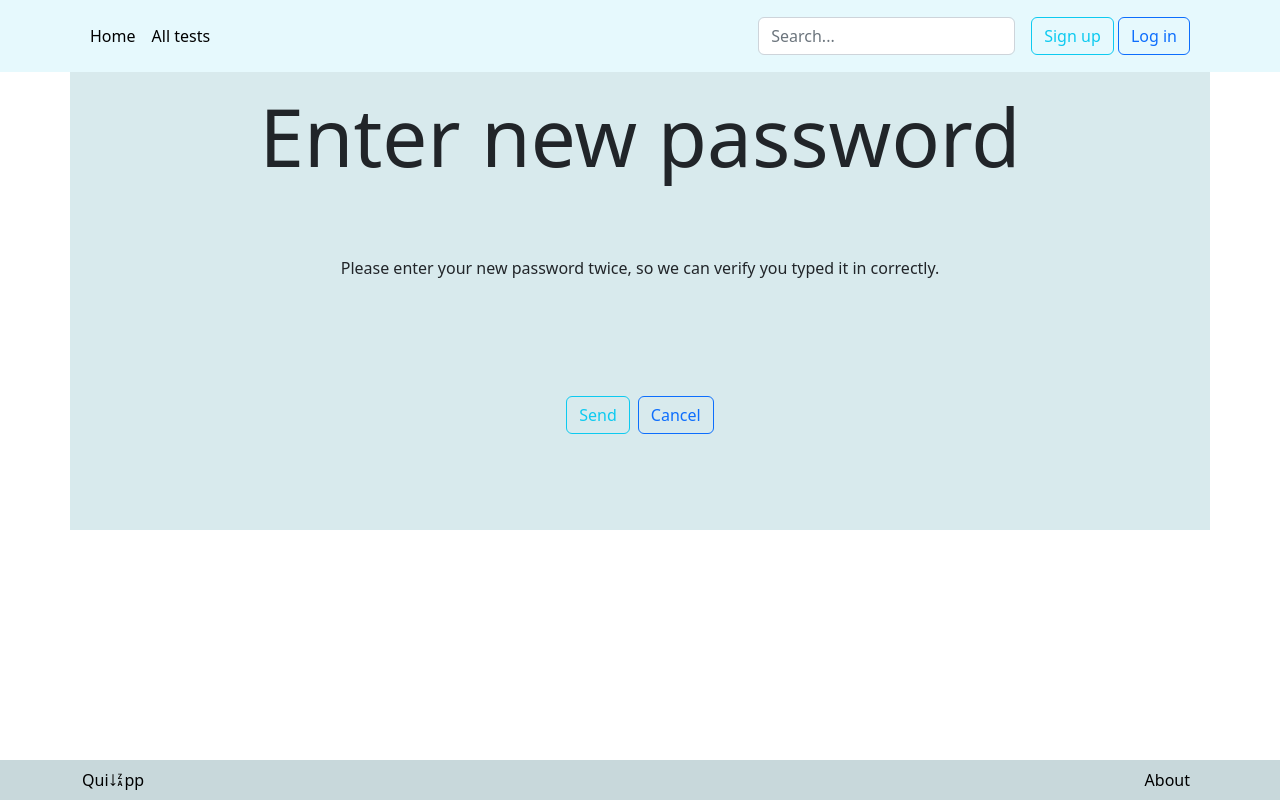
After one commit to embu08/quizapp, a Django app: page /users/reset/1/1/ in a window 1280 px wide. The commit adds this page. Run offline with Django 4.2, Linux system fonts and the light colour scheme.

Commit message:
added functionality to reset change password from profile and reset it from login page;

```diff
--- a/quizapp/main_app/templates/main_app/base.html
+++ b/quizapp/main_app/templates/main_app/base.html
@@ -6,7 +6,7 @@
     <meta name="viewport"
           content="width=device-width, user-scalable=no, initial-scale=1.0, maximum-scale=1.0, minimum-scale=1.0">
     <meta http-equiv="X-UA-Compatible" content="ie=edge">
-    <title>{% block title %}Homepage{% endblock %}</title>
+    <title>{% block title %}Homepage{% endblock %} | Quizapp</title>
     <!-- CSS only -->
     <link href="https://cdn.jsdelivr.net/npm/bootstrap@5.2.0/dist/css/bootstrap.min.css" rel="stylesheet"
           integrity="sha384-gH2yIJqKdNHPEq0n4Mqa/HGKIhSkIHeL5AyhkYV8i59U5AR6csBvApHHNl/vI1Bx" crossorigin="anonymous">
@@ -20,6 +20,7 @@
           right: 20px;
           display: none;
         }
+
 
 
 
@@ -128,6 +129,20 @@
 </header>
 {% endblock mainmenu %}
 <!-- end block navbar -->
+
+<!-- messages -->
+{% if messages %}
+
+<div class="bg-warning text-dark p-1 ">
+    {% for msg in messages %}
+    <span class="fs-3">
+        {{ msg }}
+    </span>
+    {% endfor %}
+</div>
+
+{% endif %}
+<!-- end block messages -->
 
 <!-- main content -->
 <div class="container pb-5 mb-3" style="background-color: #D8EAED">
@@ -249,6 +264,7 @@ function backToTop() {
 
 
 
+
 </script>
 </body>
 </html>
--- a/quizapp/users/forms.py
+++ b/quizapp/users/forms.py
@@ -1,7 +1,10 @@
 from django import forms
+from django.contrib.auth import password_validation
+
 from .models import CustomUser
 
-from django.contrib.auth.forms import UserCreationForm, UserChangeForm, AuthenticationForm
+from django.contrib.auth.forms import UserCreationForm, UserChangeForm, AuthenticationForm, PasswordResetForm, \
+    SetPasswordForm
 
 
 class RegisterUserForm(UserCreationForm):
@@ -39,3 +42,25 @@ class UpdateUserForm(UserChangeForm):
     class Meta(UserChangeForm):
         model = CustomUser
         fields = ('first_name', 'last_name')
+
+
+class PasswordResetFormCustom(PasswordResetForm):
+    email = forms.EmailField(
+        label="Email",
+        max_length=254,
+        widget=forms.EmailInput(attrs={"autocomplete": "email", 'class': 'form-control'}),
+    )
+
+
+class SetPasswordFormCustom(SetPasswordForm):
+    new_password1 = forms.CharField(
+        label="New password",
+        widget=forms.PasswordInput(attrs={"autocomplete": "new-password", 'class': 'form-control'}),
+        strip=False,
+        help_text=password_validation.password_validators_help_text_html(),
+    )
+    new_password2 = forms.CharField(
+        label="Confirmation new password",
+        strip=False,
+        widget=forms.PasswordInput(attrs={"autocomplete": "new-password", 'class': 'form-control'}),
+    )
--- a/quizapp/users/templates/users/login.html
+++ b/quizapp/users/templates/users/login.html
@@ -34,6 +34,7 @@
     </div>
     <div class="mt-3 d-flex justify-content-center gap-2">
         <button type="submit" class="btn btn-outline-info">Log in</button>
-        <a class="btn btn-outline-primary" href="{% url 'tests:home' %}">Cancel</a></div>
+        <a class="btn btn-outline-primary" href="{% url 'tests:home' %}">Cancel</a>
+        <a class="btn btn-outline-dark" href="{% url 'users:password_reset' %}">Forget password?</a></div>
 </form>
 {% endblock %}
--- /dev/null
+++ b/quizapp/users/templates/users/password_reset_confirm.html
@@ -0,0 +1,33 @@
+{% extends 'main_app/base.html' %}
+
+
+{% block title %}Enter new password{% endblock %}
+{% block content %}
+<h1 class="display-1 py-3 text-center">Enter new password</h1>
+<div class="p-5 text-center">Please enter your new password twice, so we can verify you typed it in correctly.
+</div>
+<form method="POST" class="p-5">
+    {% csrf_token %}
+    {% for f in form %}
+    <div class="row m-0 d-flex justify-content-center">
+        <div class="input-group-text d-flex align-items-stretch col-3 mb-1">{{ f.label }}</div>
+        <div class="col-5">{{ f }}</div>
+    </div>
+
+    {% if f.errors %}
+    <div class="bg-danger mb-1 rounded p-0 d-flex justify-content-center align-items-center pt-3">{{ f.errors }}</div>
+    {% endif %}
+    {% endfor %}
+    <div class="d-flex justify-content-center bg-danger mt-1 rounded"> {% if form.non_field_errors %}
+        {% for f in form.non_field_errors %}
+        <div class="p-3">{{ f }}</div>
+        {% endfor %}
+        {% endif %}
+    </div>
+    <div class="mt-3 d-flex justify-content-center gap-2">
+        <button type="submit" class="btn btn-outline-info">Send</button>
+        <a class="btn btn-outline-primary" href="{% url 'users:login' %}">Cancel</a>
+    </div>
+
+</form>
+{% endblock %}
--- a/quizapp/users/templates/users/register.html
+++ b/quizapp/users/templates/users/register.html
@@ -17,7 +17,7 @@
             <div class="input-group-text d-flex align-items-stretch col-2 mb-1">{{ f.label }}</div>
             <div class="col-5">{{ f }}</div>
             {% if f.errors %}
-            <div class="bg-danger col-7 mb-1 rounded p-0 text-center">{{ f.errors }}</div>
+            <div class="bg-danger col-7 mb-1 rounded p-0 text-center d-flex align-items-center">{{ f.errors }}</div>
             {% endif %}
         </div>
         {% endfor %}
--- a/quizapp/users/urls.py
+++ b/quizapp/users/urls.py
@@ -1,8 +1,6 @@
 from django.urls import path
 from .views import *
 from django.contrib.auth import views as auth_views
-
-app_name = 'users'
 
 urlpatterns = [
     path('register/', RegisterUser.as_view(), name='sign_up'),
@@ -11,16 +9,19 @@ urlpatterns = [
     path('<int:pk>/my-profile/', MyProfileView.as_view(), name='my_profile'),
     path('<int:pk>/my-profile/update/', UpdateUserView.as_view(), name='my_profile_update'),
     path('<int:pk>/my-profile/password-change/', ChangePasswordView.as_view(), name='password_change'),
-    path('activate/<uidb64>/<token>', activate, name='activate')
+    path('activate/<uidb64>/<token>', activate, name='activate'),
 
+    path('password_reset/',
+         PasswordResetViewCustom.as_view(),
+         name='password_reset'),
 
-    # password reset
-    # path('password_reset/', auth_views.PasswordResetView.as_view(), name='password_reset'),
-    # path('password_reset/done/',
-    #      auth_views.PasswordResetCompleteView.as_view(template_name='password_reset/password_reset_done.html'),
-    #      name='password_reset_done'),
-    # path('reset/<uidb64>/<token>/', auth_views.PasswordResetConfirmView.as_view(), name='password_reset_confirm'),
-    # path('reset/done/',
-    #      auth_views.PasswordResetCompleteView.as_view(template_name='password_reset/password_reset_complete.html'),
-    #      name='password_reset_complete'),
+    path('password_reset_done/',
+         auth_views.PasswordResetDoneView.as_view(template_name='users/password_reset_done.html'),
+         name='password_reset_done'),
+
+    path('reset/<uidb64>/<token>/',
+         PasswordResetConfirmViewCustom.as_view(),
+         name='password_reset_confirm'),
 ]
+
+app_name = 'users'
--- a/quizapp/users/views.py
+++ b/quizapp/users/views.py
@@ -1,20 +1,20 @@
-from django.contrib.auth import login, logout, update_session_auth_hash
+from django.contrib.auth import login, logout, update_session_auth_hash, get_user_model
 from django.contrib.auth.forms import PasswordChangeForm
 from django.contrib.auth.mixins import LoginRequiredMixin
 from django.contrib import messages
 
-from django.contrib.auth.views import LoginView, PasswordChangeView
+from django.contrib.auth.views import LoginView, PasswordChangeView, PasswordResetView, PasswordResetConfirmView
 from django.contrib.sites.shortcuts import get_current_site
 from django.shortcuts import render, redirect
 from django.template.loader import render_to_string
 from django.urls import reverse_lazy, reverse
-from django.utils.encoding import force_bytes
-from django.utils.http import urlsafe_base64_encode
+from django.utils.encoding import force_bytes, force_str
+from django.utils.http import urlsafe_base64_encode, urlsafe_base64_decode
 from django.utils.safestring import mark_safe
 from django.views.generic import CreateView, UpdateView, DetailView
 from django.core.mail import EmailMessage
 
-from users.forms import LoginUserForm, RegisterUserForm, UpdateUserForm
+from users.forms import LoginUserForm, RegisterUserForm, UpdateUserForm, PasswordResetFormCustom, SetPasswordFormCustom
 from users.models import CustomUser
 
 from main_app.models import Test, PassedTests
@@ -23,9 +23,22 @@ from .tokens import account_activation_token
 
 
 def activate(request, uidb64, token):
-    CustomUser.objects.filter(pk=request.user.pk).update(email_confirmed=True)
-    messages.add_message(request, messages.SUCCESS,
-                         f'Your email was successfully confirmed!')
+    User = get_user_model()
+    try:
+        uid = force_str(urlsafe_base64_decode(uidb64))
+        user = User.objects.get(pk=uid)
+    except:
+        user = None
+
+    if user is not None and account_activation_token.check_token(user, token):
+        user.email_confirmed = True
+        user.save()
+        messages.add_message(request, messages.SUCCESS,
+                             f'Your email was successfully confirmed!')
+    else:
+        messages.add_message(request, messages.ERROR,
+                             f'Activation link is invalid!')
+
     return redirect('tests:home')
 
 
@@ -118,3 +131,28 @@ class ChangePasswordView(PasswordChangeView):
         # except the current one.
         update_session_auth_hash(self.request, form.user)
         return super().form_valid(form)
+
+
+class PasswordResetViewCustom(PasswordResetView):
+    email_template_name = 'users/password_reset_email.html'
+    template_name = 'users/password_reset.html'
+    form_class = PasswordResetFormCustom
+
+    def get_success_url(self):
+        return reverse_lazy('users:password_reset_done')
+
+
+class PasswordResetConfirmViewCustom(PasswordResetConfirmView):
+    form_class = SetPasswordFormCustom
+    template_name = 'users/password_reset_confirm.html'
+
+    def form_valid(self, form):
+        messages.add_message(
+            self.request,
+            messages.SUCCESS,
+            'Your password has been set. You may go ahead and log in now.'
+        )
+        return super().form_valid(form)
+
+    def get_success_url(self):
+        return reverse_lazy('users:login')
```
Also changed, not shown: quizapp/main_app/templates/main_app/home.html (+0 -13 lines), quizapp/main_app/templates/main_app/test_detail.html (+0 -16 lines), quizapp/main_app/templates/main_app/test_questions_edit.html (+0 -15 lines), quizapp/users/templates/users/password_reset.html (added, +34 -0 lines), quizapp/users/templates/users/password_reset_done.html (added, +15 -0 lines), quizapp/users/templates/users/password_reset_email.html (+7 -9 lines), quizapp/users/templates/users/user_detail.html (+15 -17 lines).
